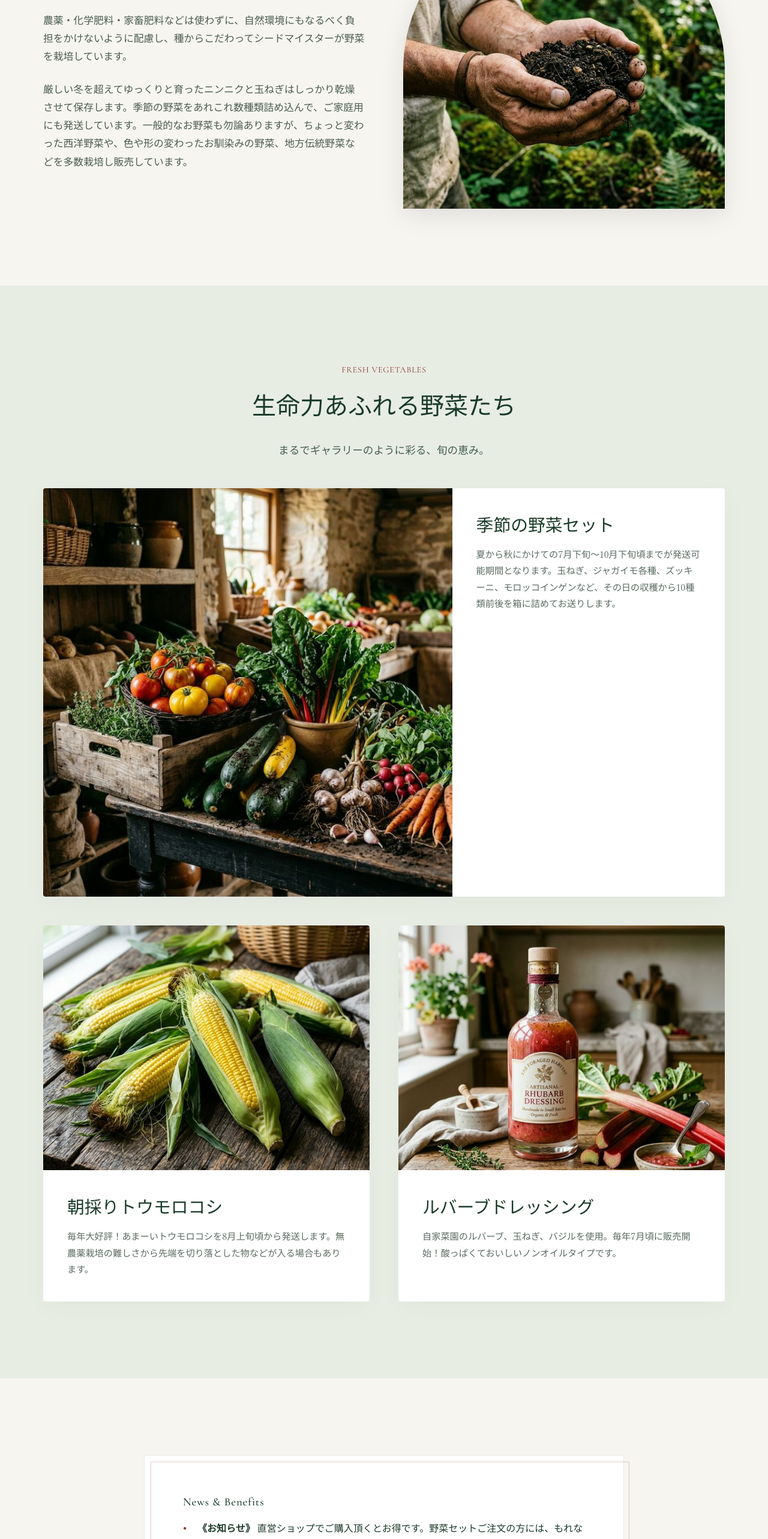
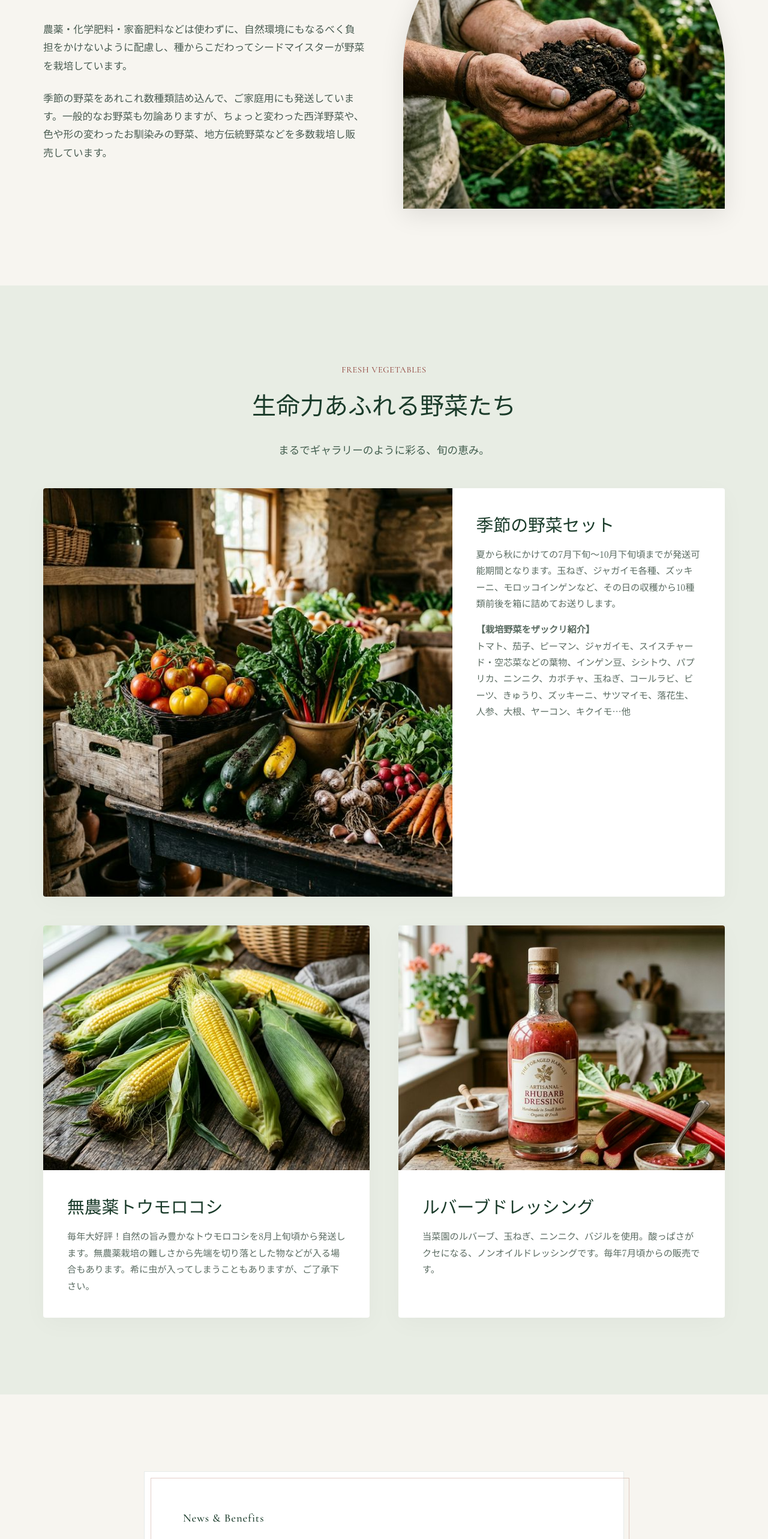
Before and after one commit to katsunoritoriumi-stack/tanetosaien, a React (Vite) app: page / in a window 1280 px wide. Shown: the part 1080-3646 px from the top of the page at 60% size. Built offline with nearby package versions, Linux system fonts and the light colour scheme.

Commit message:
Update text and headings in Home component

```diff
--- a/src/pages/Home.jsx
+++ b/src/pages/Home.jsx
@@ -40,7 +40,7 @@ const Home = () => {
                   農薬・化学肥料・家畜肥料などは使わずに、自然環境にもなるべく負担をかけないように配慮し、種からこだわってシードマイスターが野菜を栽培しています。
                 </p>
                 <p>
-                  厳しい冬を超えてゆっくりと育ったニンニクと玉ねぎはしっかり乾燥させて保存します。季節の野菜をあれこれ数種類詰め込んで、ご家庭用にも発送しています。一般的なお野菜も勿論ありますが、ちょっと変わった西洋野菜や、色や形の変わったお馴染みの野菜、地方伝統野菜などを多数栽培し販売しています。
+                  季節の野菜をあれこれ数種類詰め込んで、ご家庭用にも発送しています。一般的なお野菜も勿論ありますが、ちょっと変わった西洋野菜や、色や形の変わったお馴染みの野菜、地方伝統野菜などを多数栽培し販売しています。
                 </p>
               </div>
             </div>
@@ -68,6 +68,8 @@ const Home = () => {
               <div className="gallery-info">
                 <h3>季節の野菜セット</h3>
                 <p>夏から秋にかけての7月下旬～10月下旬頃までが発送可能期間となります。玉ねぎ、ジャガイモ各種、ズッキーニ、モロッコインゲンなど、その日の収穫から10種類前後を箱に詰めてお送りします。</p>
+                <p className="mt-4"><strong>【栽培野菜をザックリ紹介】</strong><br />
+                トマト、茄子、ピーマン、ジャガイモ、スイスチャード・空芯菜などの葉物、インゲン豆、シシトウ、パプリカ、ニンニク、カボチャ、玉ねぎ、コールラビ、ビーツ、きゅうり、ズッキーニ、サツマイモ、落花生、人参、大根、ヤーコン、キクイモ…他</p>
               </div>
             </RevealOnScroll>
 
@@ -76,8 +78,8 @@ const Home = () => {
                 <img src="/sweet_corn.png" alt="Sweet Corn" />
               </div>
               <div className="gallery-info">
-                <h3>朝採りトウモロコシ</h3>
-                <p>毎年大好評！あまーいトウモロコシを8月上旬頃から発送します。無農薬栽培の難しさから先端を切り落とした物などが入る場合もあります。</p>
+                <h3>無農薬トウモロコシ</h3>
+                <p>毎年大好評！自然の旨み豊かなトウモロコシを8月上旬頃から発送します。無農薬栽培の難しさから先端を切り落とした物などが入る場合もあります。希に虫が入ってしまうこともありますが、ご了承下さい。</p>
               </div>
             </RevealOnScroll>
 
@@ -87,7 +89,7 @@ const Home = () => {
               </div>
               <div className="gallery-info">
                 <h3>ルバーブドレッシング</h3>
-                <p>自家菜園のルバーブ、玉ねぎ、バジルを使用。毎年7月頃に販売開始！酸っぱくておいしいノンオイルタイプです。</p>
+                <p>当菜園のルバーブ、玉ねぎ、ニンニク、バジルを使用。酸っぱさがクセになる、ノンオイルドレッシングです。毎年7月頃からの販売です。</p>
               </div>
             </RevealOnScroll>
           </div>
@@ -104,7 +106,7 @@ const Home = () => {
                 <strong>《お知らせ》</strong> 直営ショップでご購入頂くとお得です。野菜セットご注文の方には、もれなく通常より1品多くお野菜をお入れ致します！
               </li>
               <li>「季節の野菜セット」の販売は7月末頃開始いたします。</li>
-              <li>トウモロコシの発送開始は8月上旬頃を予定しております。</li>
+              <li>トウモロコシの販売は8月上旬頃を予定しております。</li>
             </ul>
             <div className="mt-8">
               <a href="https://tanetosaien.stores.jp" target="_blank" rel="noopener noreferrer" className="btn btn-outline">直営ショップへ</a>
```
